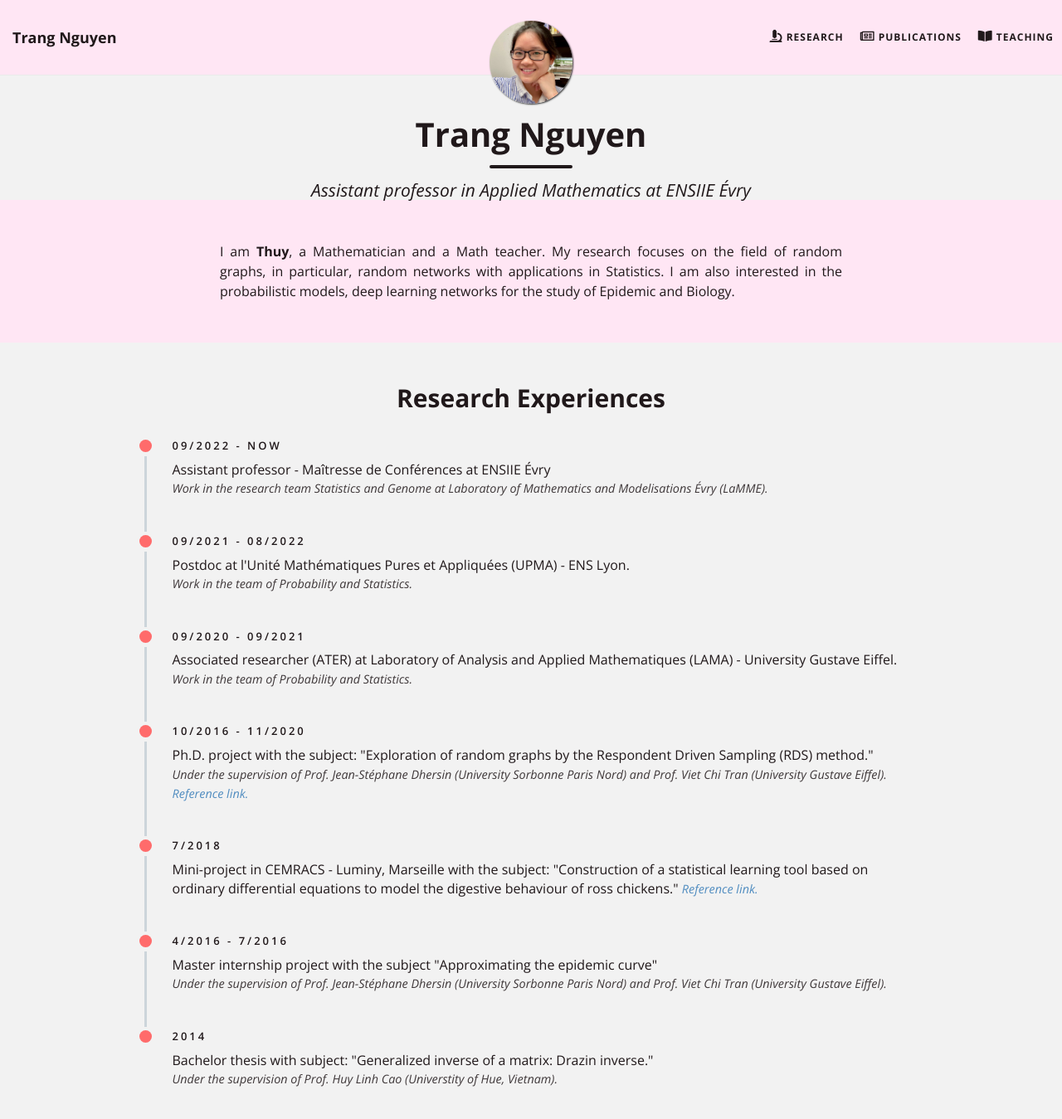
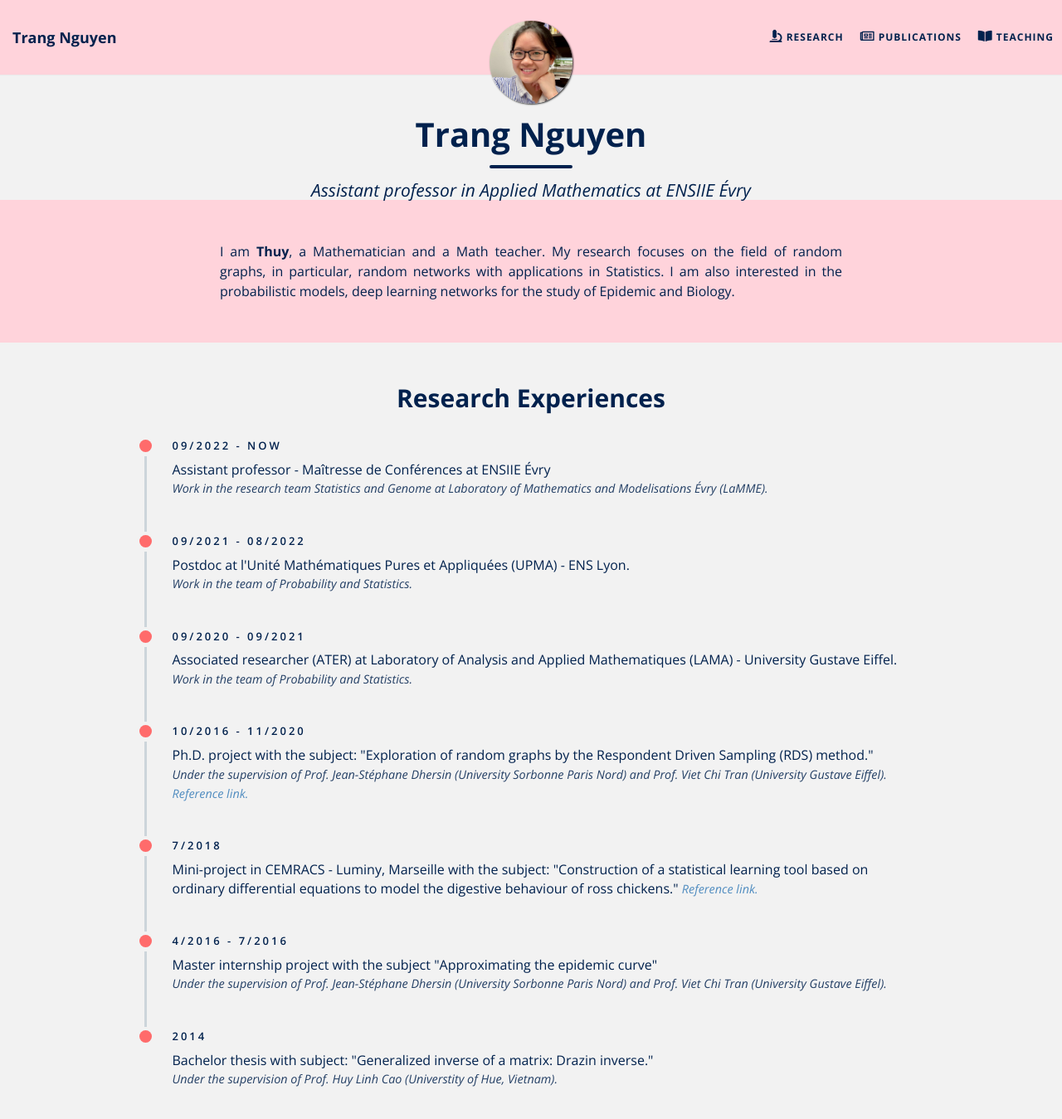
Before and after one commit to daitrangng/daitrangng.github.io, a Jekyll site: the page built from index.md, in a window 1280 px wide and 1400 px high. Shown: the top 1349 px of the window at 83% size. Built offline with Jekyll 4.4.1, drawn with Linux system fonts in a browser that asks for light colours.

Commit message:
idea colors

```diff
--- a/css/custom.scss
+++ b/css/custom.scss
@@ -4,16 +4,22 @@
 //  Thi's custom styles
 
 :root {
-  --main-bg: #ffe5ec; // https://coolors.co/palettes/popular/pink
-  --main-bg: #fff5f7; // khi chon voi chang
-  --main-bg: #ffe6f4;
-
-  // --main-dark: #fb6f92; // https://coolors.co/palettes/popular/pink
-  --main-dark: #fe7fb8; // chang
-
   --main-bg-2: #f2f2f2;
 
-  --main-color: #20181a;
+  // --main-color: #20181a;
+
+  //-- khi chon voi Chang
+  // --main-bg: #fff5f7;
+  // --main-dark: #fe7fb8;
+
+  //-- https://coolors.co/palettes/popular/pink
+  // --main-bg: #ffe5ec;
+  // --main-dark: #fb6f92;
+
+  //-- https://www.moonpig.com/uk/
+  --main-bg: #ffd3db;
+  --main-color: #00214d;
+  --main-dark: #C22E50;
 }
 
 body {
```
